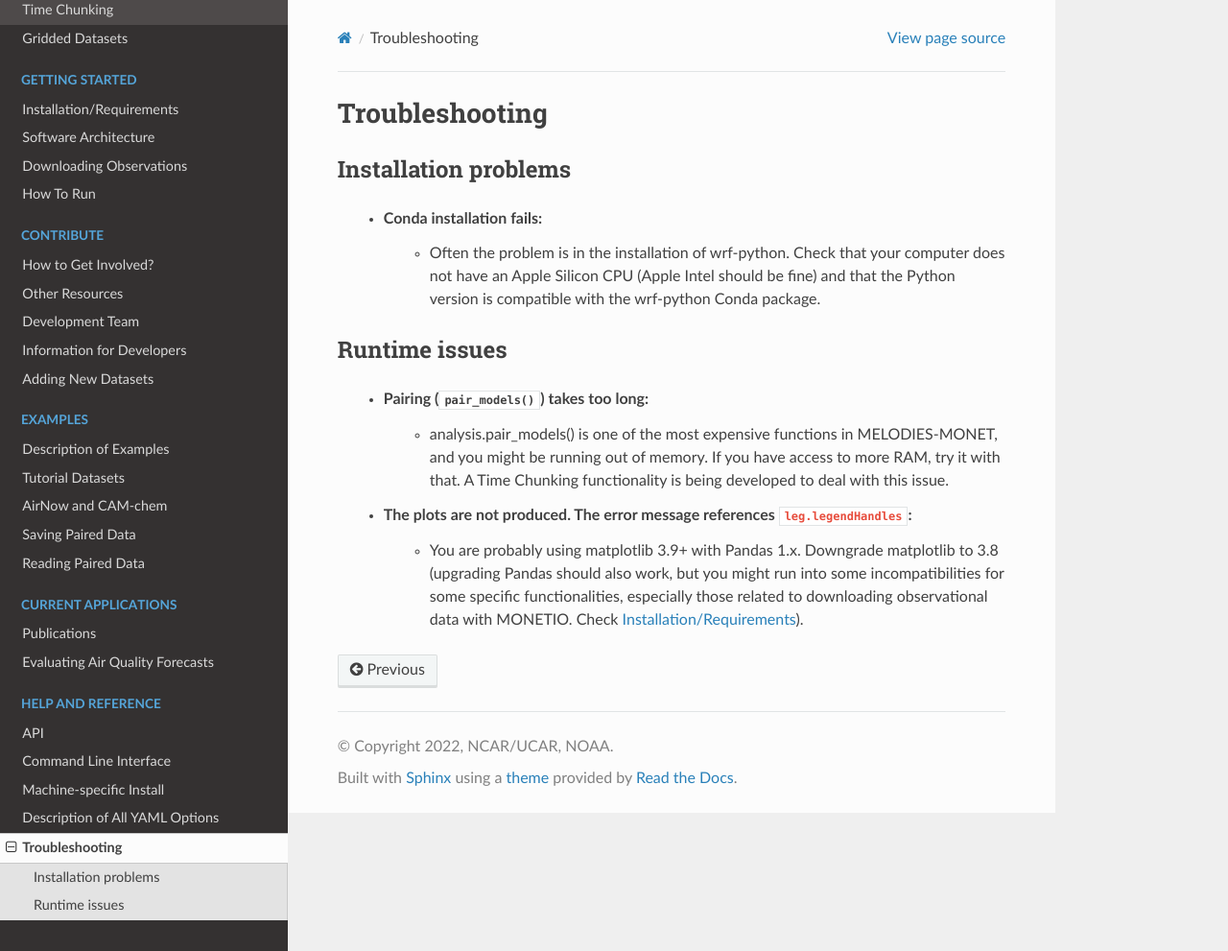
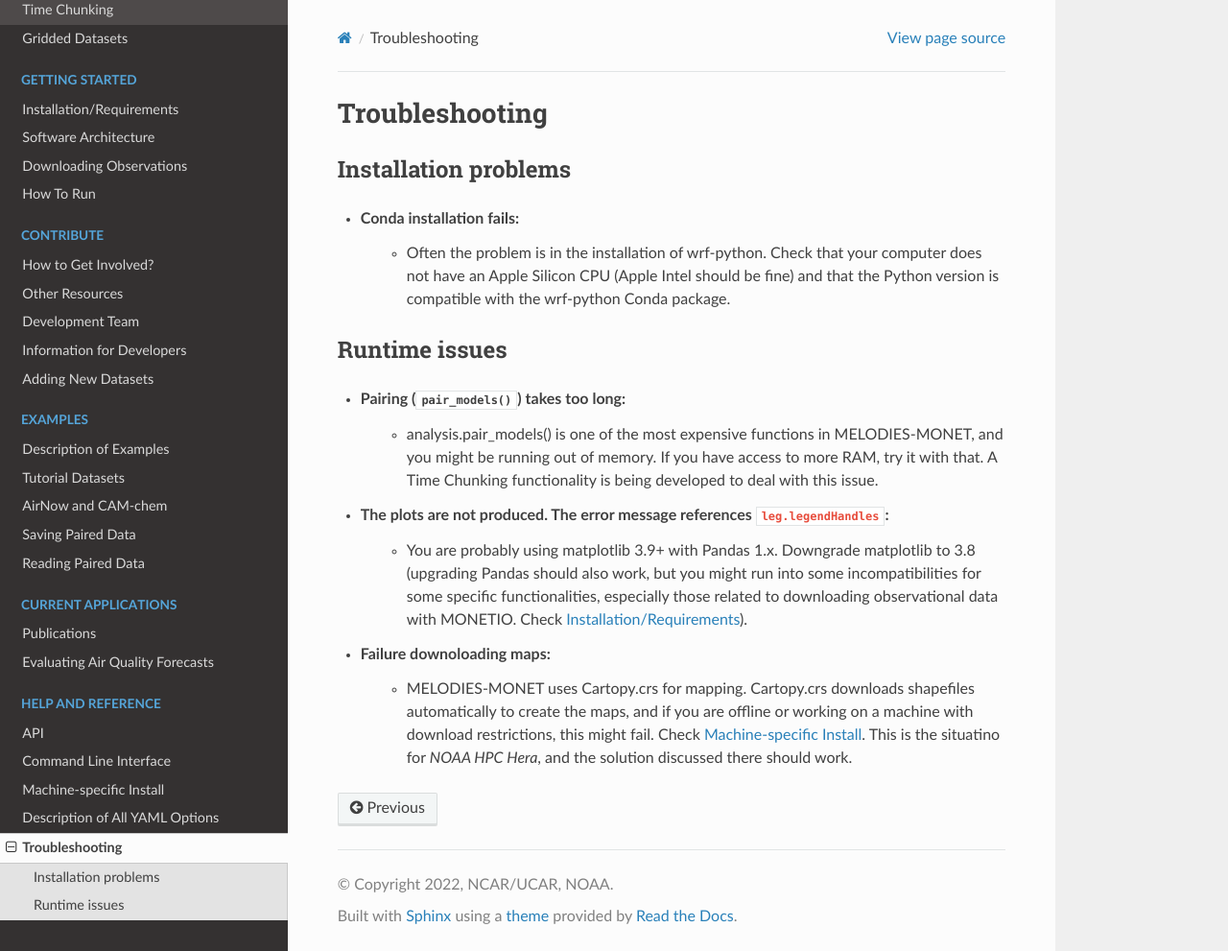
Before and after one commit to NOAA-CSL/MELODIES-MONET, a Sphinx documentation site: the page built from docs/appendix/troubleshooting.rst, in a window 1280 px wide and 991 px high. Shown: the whole window at 96% size. Built offline with Sphinx 7.4.7 and the Read the Docs theme 2.0.0, drawn with Linux system fonts in a browser that asks for light colours; pages that are not in the unit, such as notebooks, are missing from menus.

Commit message:
Correct indenting and add troubleshooting
	Mention possible problems with Cartopy.crs

```diff
--- a/docs/appendix/troubleshooting.rst
+++ b/docs/appendix/troubleshooting.rst
@@ -3,12 +3,14 @@ Troubleshooting
 
 Installation problems
 ---------------------
-    * Conda installation fails:
-        * Often the problem is in the installation of wrf-python. Check that your computer does not have an Apple Silicon CPU (Apple Intel should be fine) and that the Python version is compatible with the wrf-python Conda package.
+* Conda installation fails:
+    * Often the problem is in the installation of wrf-python. Check that your computer does not have an Apple Silicon CPU (Apple Intel should be fine) and that the Python version is compatible with the wrf-python Conda package.
 
 Runtime issues
 --------------
-    * Pairing (:meth:`~melodies_monet.driver.analysis.pair_models`) takes too long:
-        * analysis.pair_models() is one of the most expensive functions in MELODIES-MONET, and you might be running out of memory. If you have access to more RAM, try it with that. A Time Chunking functionality is being developed to deal with this issue.
-    * The plots are not produced. The error message references ``leg.legendHandles``:
-        * You are probably using matplotlib 3.9+ with Pandas 1.x. Downgrade matplotlib to 3.8 (upgrading Pandas should also work, but you might run into some incompatibilities for some specific functionalities, especially those related to downloading observational data with MONETIO. Check :doc:`/getting_started/installation`).
+* Pairing (:meth:`~melodies_monet.driver.analysis.pair_models`) takes too long:
+    * analysis.pair_models() is one of the most expensive functions in MELODIES-MONET, and you might be running out of memory. If you have access to more RAM, try it with that. A Time Chunking functionality is being developed to deal with this issue.
+* The plots are not produced. The error message references ``leg.legendHandles``:
+    * You are probably using matplotlib 3.9+ with Pandas 1.x. Downgrade matplotlib to 3.8 (upgrading Pandas should also work, but you might run into some incompatibilities for some specific functionalities, especially those related to downloading observational data with MONETIO. Check :doc:`/getting_started/installation`).
+* Failure downoloading maps:
+    * MELODIES-MONET uses Cartopy.crs for mapping. Cartopy.crs downloads shapefiles automatically to create the maps, and if you are offline or working on a machine with download restrictions, this might fail. Check :doc:`/appendix/machine-specific-install`. This is the situatino for *NOAA HPC Hera*, and the solution discussed there should work.
```
